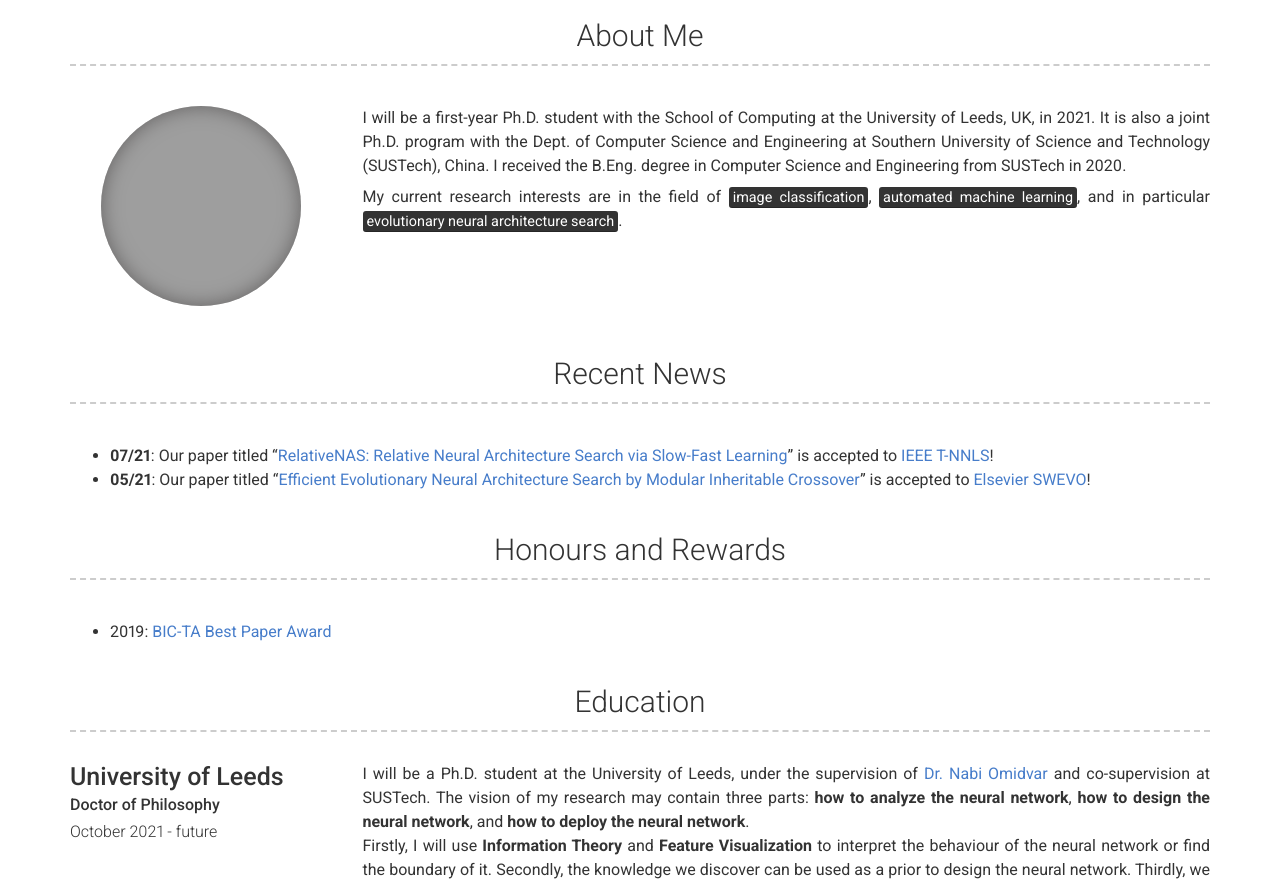
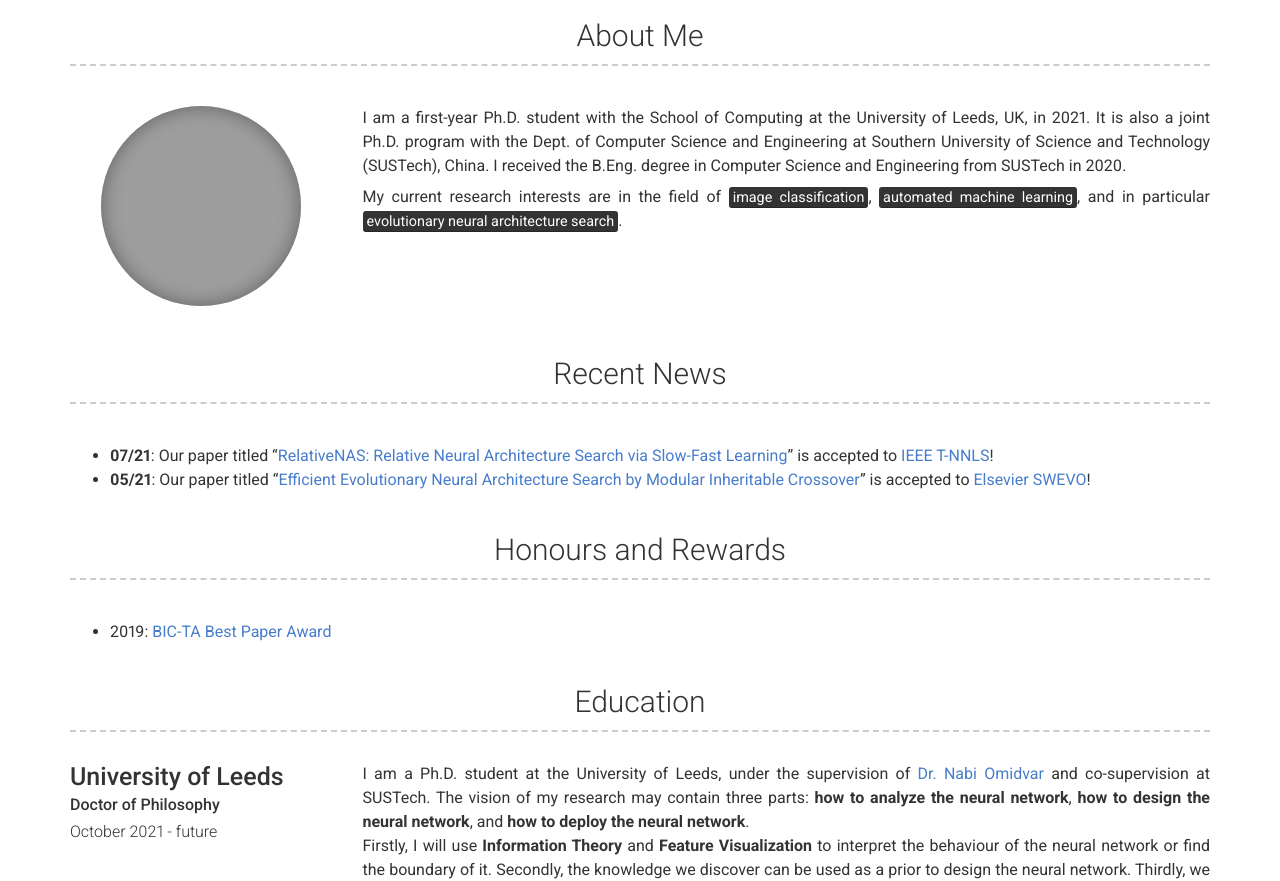
Before and after one commit to haotan1998/haotan1998.github.io, a Jekyll site: the page built from index.md, in a window 1280 px wide. Shown: the part 173-1054 px from the top of the page. Built offline with Jekyll 4.4.1, drawn with Linux system fonts in a browser that asks for light colours; nearby versions of some CDN libraries; grey boxes are pictures that could not be loaded.

Commit message:
Update _config.yml

```diff
--- a/_config.yml
+++ b/_config.yml
@@ -40,7 +40,7 @@ gtag: "G-VSKWWKRQT4"
 # about_title: About Me (Use this to override about section title)
 about_profile_image: images/profile.jpg
 about_content: | # this will include new lines to allow paragraphs
-  I will be a first-year Ph.D. student with the School of Computing at the University of Leeds, UK, in 2021.
+  I am a first-year Ph.D. student with the School of Computing at the University of Leeds, UK, in 2021.
   It is also a joint Ph.D. program with the Dept. of Computer Science and Engineering at Southern University of Science and Technology (SUSTech), China.
   I received the B.Eng. degree in Computer Science and Engineering from SUSTech in 2020.
 
@@ -64,7 +64,7 @@ content:
         sub_title: Doctor of Philosophy
         caption: October 2021 - future
         description: | # this will include new lines to allow paragraphs
-          I will be a Ph.D. student at the University of Leeds, under the supervision of [Dr. Nabi Omidvar](https://www.nomidvar.com) and co-supervision at SUSTech.
+          I am a Ph.D. student at the University of Leeds, under the supervision of [Dr. Nabi Omidvar](https://www.nomidvar.com) and co-supervision at SUSTech.
           The vision of my research may contain three parts: **how to analyze the neural network**, **how to design the neural network**, and **how to deploy the neural network**.
           Firstly, I will use **Information Theory** and **Feature Visualization** to interpret the behaviour of the neural network or find the boundary of it.
           Secondly, the knowledge we discover can be used as a prior to design the neural network.
```
